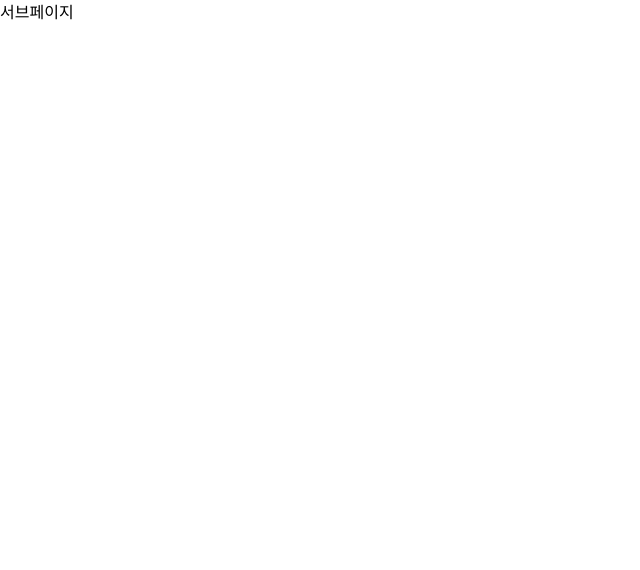
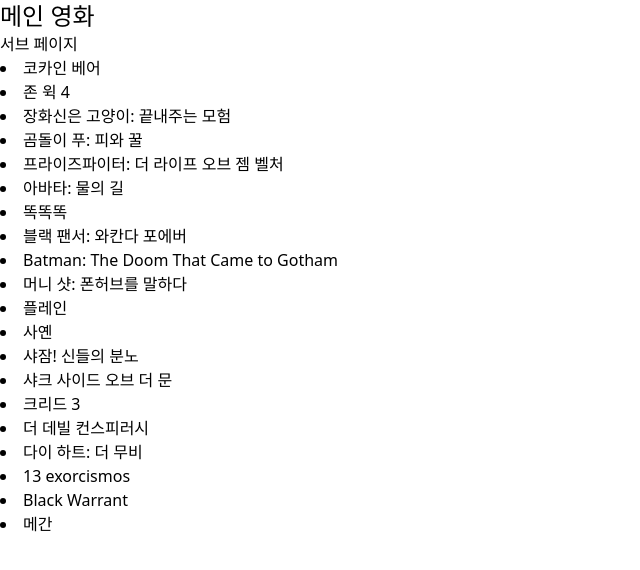
Before and after one commit to sik2/movie-app-react-1103, a React (Vite) app: page /movie in a window 1280 px wide. Shown: the top 570 px of the page, without its empty margins (0-640 px from the left). Built offline with nearby package versions, Linux system fonts and the light colour scheme.

Commit message:
header 1

```diff
--- /dev/null
+++ b/src/components/Header.jsx
@@ -0,0 +1,12 @@
+import { Link } from "react-router-dom";
+
+function Header() {
+  return (
+    <div className="text-2xl">
+      <Link to="/">메인 </Link>
+      <Link to="/movie">영화 </Link>
+    </div>
+  );
+}
+
+export default Header;
--- a/src/pages/Home.jsx
+++ b/src/pages/Home.jsx
@@ -1,8 +1,11 @@
 import { data } from "../../dummyData/dummy";
+import Header from "../components/Header";
 
 function Home() {
   return (
     <>
+      <Header />
+      <h1>메인 페이지</h1>
       {data.results.map((row) => (
         <li>{row.title}</li>
       ))}
--- a/src/pages/Movie.jsx
+++ b/src/pages/Movie.jsx
@@ -1,5 +1,16 @@
+import { data } from "../../dummyData/dummy";
+import Header from "../components/Header";
+
 function Moive() {
-  return <>서브페이지</>;
+  return (
+    <>
+      <Header />
+      <h1>서브 페이지</h1>
+      {data.results.map((row) => (
+        <li>{row.title}</li>
+      ))}
+    </>
+  );
 }
 
 export default Moive;
```
